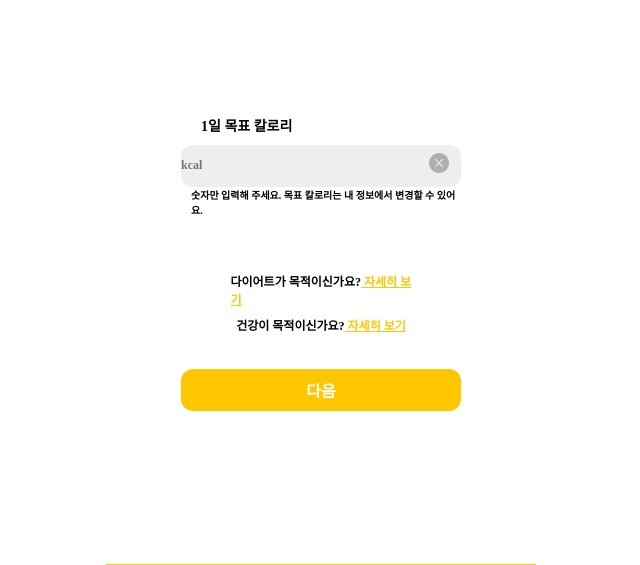
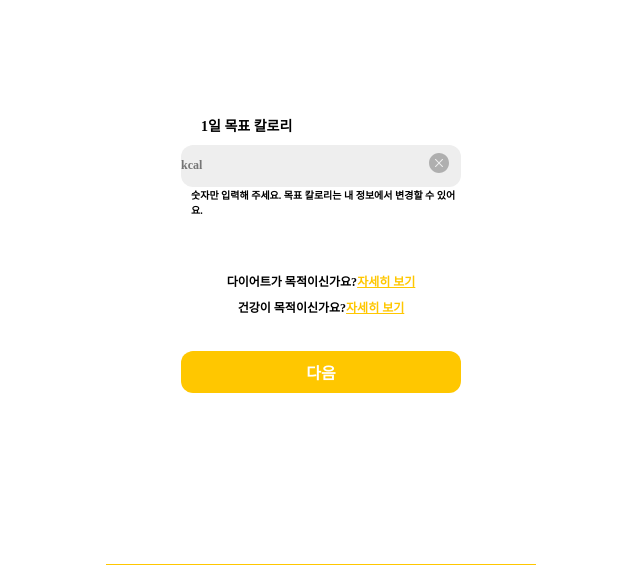
Before and after one commit to LikeLion-at-DGU/2024-simba-1--Undugi, a Django app: page /accounts/signup3/ in a window 1280 px wide. Shown: the part 296-861 px from the top of the page, without its empty margins (319-959 px from the left). Run offline with Django 5.2, Linux system fonts and the light colour scheme; some web fonts are replaced.

```diff
--- a/project/accounts/templates/accounts/signup3.html
+++ b/project/accounts/templates/accounts/signup3.html
@@ -78,7 +78,7 @@
               <br />
             </div>
           </div>
-
+        </form>
           <div class="detail">
             <p class="diet">
               다이어트가 목적이신가요?<a
@@ -102,7 +102,6 @@
           <div class="submitbtn">
             <input class="submit" type="submit" value="다음" />
           </div>
-        </form>
       </div>
       {% include 'shared/_navbar.html' %}
     </div>
--- a/project/project/static/css/accounts/signup3.css
+++ b/project/project/static/css/accounts/signup3.css
@@ -170,7 +170,6 @@ body {
 
 .detail {
   display: inline-flex;
-  padding: 0px 124.5px;
   flex-direction: column;
   justify-content: center;
   align-items: center;
@@ -185,6 +184,10 @@ body {
   font-style: normal;
   font-weight: 600;
   line-height: normal;
+  width: 430px;
+  display: flex;
+  justify-content: center;
+  align-items: center;
 }
 
 .dietdetail {
@@ -203,6 +206,10 @@ body {
   font-style: normal;
   font-weight: 600;
   line-height: normal;
+  width: 430px;
+  display: flex;
+  justify-content: center;
+  align-items: center;
 }
 
 .healthdetail {
```
Also changed, not shown: project/project/static/css/users/modifyv2.css (+5 -5 lines).
